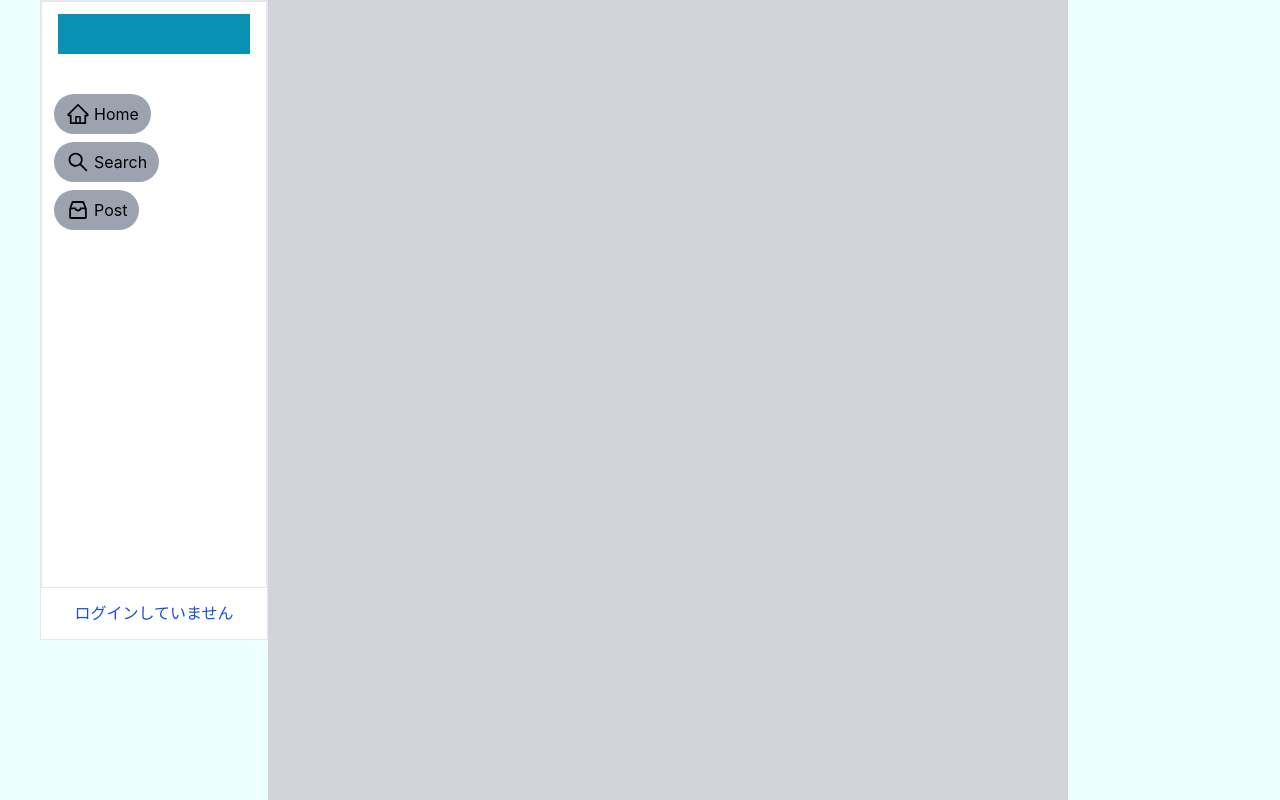
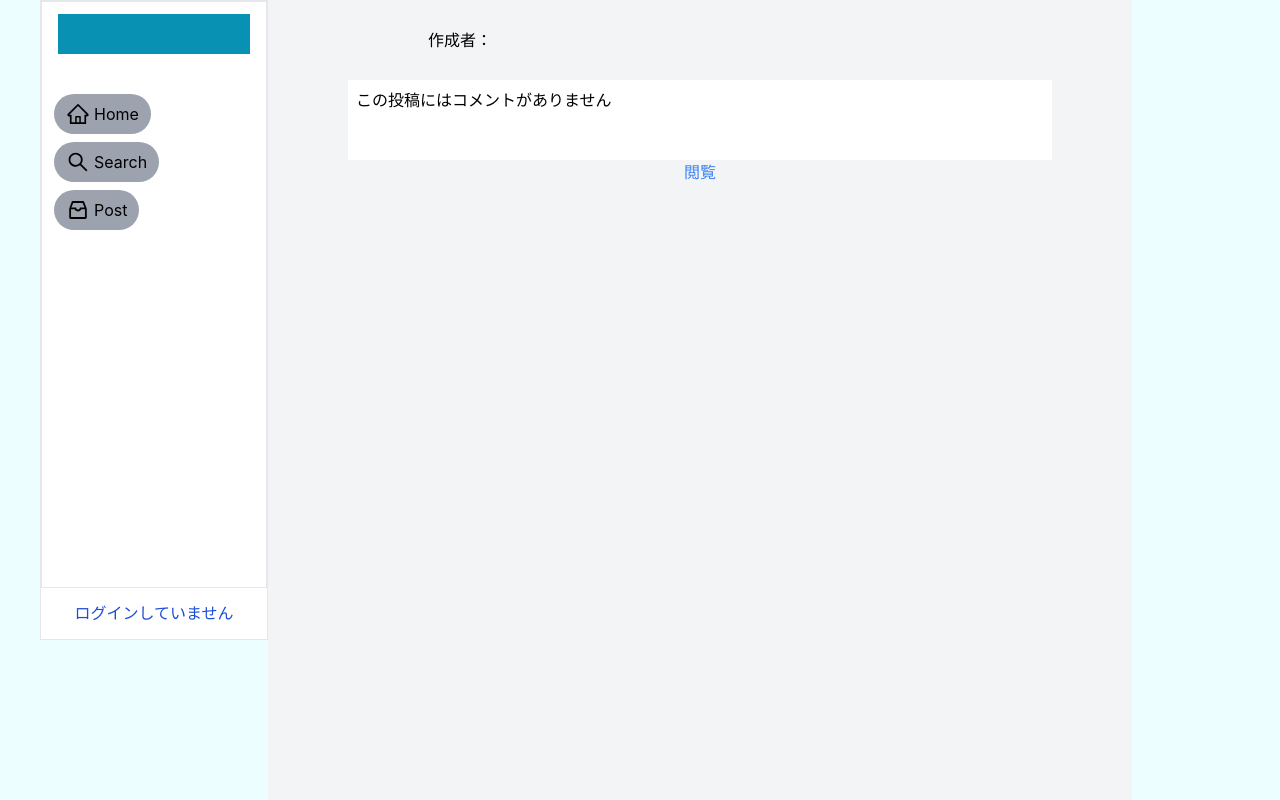
Before and after one commit to senntou/loose-leaf-front, a React (Create React App) app: page /note/1 in a window 1280 px wide. Built offline with nearby package versions, Linux system fonts and the light colour scheme; no server answers.

Commit message:
feat: ノート閲覧機能変更
ノート閲覧方法をiframeではなくリダイレクトに変更
ノート閲覧ページを変更

```diff
--- a/src/components/Auth/SignupView.tsx
+++ b/src/components/Auth/SignupView.tsx
@@ -59,7 +59,7 @@ export const SignupView = () => {
             body: JSON.stringify({id: values.id, password: values.password}),
         })
         .then( (res) => {
-            console.log(res);
+            // console.log(res);
             if(res.status === 200){
                 context.fetchUserId();
                 navigate("/");
--- a/src/components/MainContent.tsx
+++ b/src/components/MainContent.tsx
@@ -9,7 +9,7 @@ import { SignupView } from "./Auth/SignupView";
 export const MainContent = () => {
 
     return (
-        <div className="flex h-full justify-center items-center w-full md:w-[54rem]">
+        <div className="flex h-full justify-center items-center w-full min-w-full md:min-w-[54rem] md:w-[54rem]">
             <Routes>
                 <Route path="/" element={<NoteListPage/>}/>
                 <Route path="/note/:noteId" element={<NoteViewContainer/>}/>
--- /dev/null
+++ b/src/components/NoteList/NoteList.tsx
@@ -0,0 +1,28 @@
+import { useEffect, useState } from "react";
+import { NoteType } from "../../types/MainContentTypes";
+import { NotePanel } from "./NotePanel";
+
+
+export const NoteList = (props : {searchTitle: string}) => {
+
+    const [ files, setFiles] = useState<NoteType[]>([]);
+
+    useEffect( () => {
+        fetch('api/?fileName=' + props.searchTitle)
+        .then( (res) => res.json() )
+        .then( (json) => {
+            setFiles(json.files);
+        });
+    },[]);
+
+    return (
+        <ul className="grid max-w-full w-full p-2 md:p-10">
+                { files.map( (file, index) => (
+                    <li className="w-full" key={index}>
+                        <NotePanel file={file}/>
+                        <br/>
+                    </li>
+                ))}
+        </ul>
+    );
+}
--- a/src/components/NoteList/NoteListPage.tsx
+++ b/src/components/NoteList/NoteListPage.tsx
@@ -1,19 +1,6 @@
-import { useState } from "react";
-import { useEffect } from "react";
-import {NotePanel} from "./NotePanel";
-import { NoteType } from "../../types/MainContentTypes";
+import { NoteList } from "./NoteList";
 
 export const NoteListPage = () => {
-
-    const [ files, setFiles] = useState<NoteType[]>([]);
-
-    useEffect( () => {
-        fetch('/api')
-        .then( (res) => res.json() )
-        .then( (json) => {
-            setFiles(json.files);
-        });
-    },[]);
 
     return (
         <div className="flex flex-col w-full max-w-full bg-gray-50 border-2 rounded-3xl">
@@ -22,14 +9,7 @@ export const NoteListPage = () => {
                 <h1 className="m-10 text-2xl md:text-4xl font-extrabold">一覧</h1>
             </div>
 
-            <ul className="grid max-w-full w-full p-2 md:p-10">
-                { files.map( (file, index) => (
-                    <li className="w-full" key={index}>
-                        <NotePanel file={file}/>
-                        <br/>
-                    </li>
-                ))}
-            </ul>
+            <NoteList searchTitle=""/>
         </div>
     );
 }
--- a/src/components/NoteList/NotePanel.tsx
+++ b/src/components/NoteList/NotePanel.tsx
@@ -24,7 +24,7 @@ const Title = (props : {author:string, children : string}) => {
 }
 const Comment = (props : {children : string}) => {
     return (
-        <div className="flex justify-start ">
+        <div className="flex justify-start mt-2">
             <p className="text-xs md:text-base">{props.children}</p>
         </div>
     );
@@ -43,7 +43,7 @@ export const NotePanel = (props: {file : NoteType}) => {
             className="flex h-32 md:h-48 max-w-full w-full p-2 bg-white hover:bg-gray-50 rounded-2xl shadow-2xl"
             onClick={changeToNoteView}
         >
-            <Icon/>
+            {/* <Icon/> */}
             <div className="flex flex-col max-w-full mx-5">
                 <Title author={props.file.author}>
                     {props.file.title}
--- a/src/components/NoteList/NoteSearchPage.tsx
+++ b/src/components/NoteList/NoteSearchPage.tsx
@@ -31,7 +31,7 @@ export const NoteSearchPage = () => {
                 onSubmit={handleSubmit}
             >
                 <AiOutlineSearch size="2rem"/>
-                <input onChange={handleInputChange} className="h-full w-full bg-transparent focus:outline-none"/>
+                <input onChange={handleInputChange} placeholder="タイトルを入力" className="h-full w-full bg-transparent focus:outline-none"/>
             </form>
 
             <ul className="grid w-full p-10">
--- a/src/components/NoteViewer/NoteView.tsx
+++ b/src/components/NoteViewer/NoteView.tsx
@@ -1,12 +1,22 @@
-import { useParams } from "react-router-dom";
+import React from "react";
+import { NoteType } from "../../types/MainContentTypes";
 
-export const NoteView = () => {
-    const {noteId} = useParams();
-    const noteURL = "pdf/" + noteId;
-
+const CommentView : React.FC<{children : string | undefined}> = ({children}) => {
     return (
-        <div className="flex justify-center">
-            <iframe className="w-[50rem] h-screen" title={"note-" + noteId} src={noteURL} />
+        <div className="flex p-2 items-start h-20 w-full bg-white">
+            <p>{ children ? children : "この投稿にはコメントがありません"}</p>
         </div>
     );
 }
+
+export const NoteView : React.FC<{file : NoteType | null}> = ({file}) => {
+
+    const noteURL = window.location.origin + "/pdf/" + file?.id;
+
+    return (
+        <div className="flex flex-col h-full w-full justify-start items-start px-10">
+            <CommentView>{file?.comment}</CommentView>
+            <a href={noteURL} className="mx-auto text-blue-500" >閲覧</a>
+        </div>
+    );
+}
--- a/src/components/NoteViewer/NoteViewContainer.tsx
+++ b/src/components/NoteViewer/NoteViewContainer.tsx
@@ -2,6 +2,7 @@ import { useEffect, useState } from "react";
 import { NoteType } from "../../types/MainContentTypes";
 import { useParams } from "react-router-dom";
 import { NoteView } from "./NoteView";
+import { Heading } from "../Text/Heading";
 
 export const NoteViewContainer = () => {
 
@@ -9,17 +10,20 @@ export const NoteViewContainer = () => {
     const {noteId} = useParams();
 
     useEffect(() => {
-        fetch('api/?fileId=' + noteId)
+        fetch('http://localhost:3000/api/?fileId=' + noteId)
         .then( (res) => res.json() )
         .then( (json) => {
-            if(json.files.length !== 0) setFile(json.files[0]);
+            if(json.files && json.files.length !== 0) setFile(json.files[0]);
         });
     },[]);
 
     return (
-        <div className="flex flex-col justify-center h-full w-full bg-gray-300">
-            <p>{file && file.title}</p>
-            <NoteView/>
+        <div className="flex flex-col justify-start items-start px-10 h-full w-full bg-gray-100">
+            <div className="flex">
+                <Heading>{file && file.title}</Heading>
+                <p className="ml-10 my-auto font-medium">作成者：{file?.author}</p>
+            </div>
+            <NoteView file={file}/>
         </div>
     );
 }
--- /dev/null
+++ b/src/components/Text/Heading.tsx
@@ -0,0 +1,7 @@
+import React from "react";
+
+export const Heading : React.FC<{children : string | null}> = ({children}) => {
+    return (
+        <h1 className="m-10 text-2xl md:text-4xl font-extrabold">{children}</h1>
+    );
+}
--- a/src/context/UserIdContext.tsx
+++ b/src/context/UserIdContext.tsx
@@ -12,7 +12,7 @@ export const UserIdContextProvider = (props : {children:ReactNode}) => {
     const [userId, setUserId] = useState<string  | null>(null);
 
     const fetchUserId = () => {
-        fetch("auth/session",{
+        fetch("http://localhost:3000/auth/session",{
             method:"GET",
             credentials:"include"
         })
```
